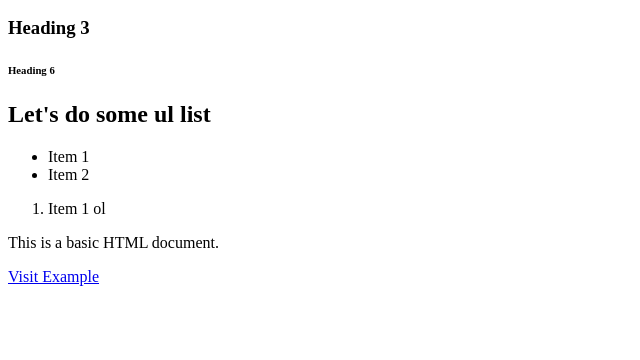
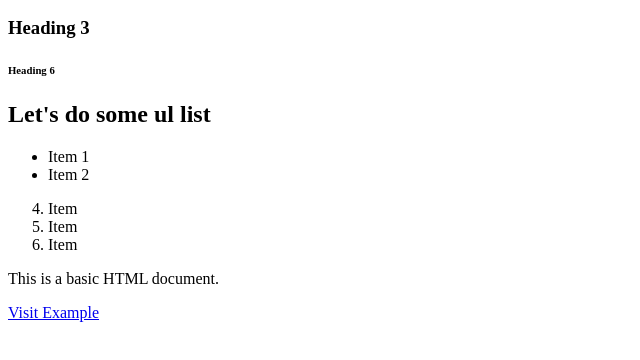
Before and after one commit to AntoineFachez/spiced-bootcamp, a plain HTML site: page index.html in a window 1280 px wide. Shown: the part 110-470 px from the top of the page, without its empty margins (0-640 px from the left). Drawn offline with Linux system fonts and the light colour scheme.

Commit message:
ol start @ 4

```diff
--- a/index.html
+++ b/index.html
@@ -20,8 +20,10 @@
       </ul>
     </section>
     <section>
-      <ol>
-        <li>Item 1 ol</li>
+      <ol start="4">
+        <li>Item</li>
+        <li>Item</li>
+        <li>Item</li>
       </ol>
     </section>
     <p>This is a basic HTML document.</p>
```
